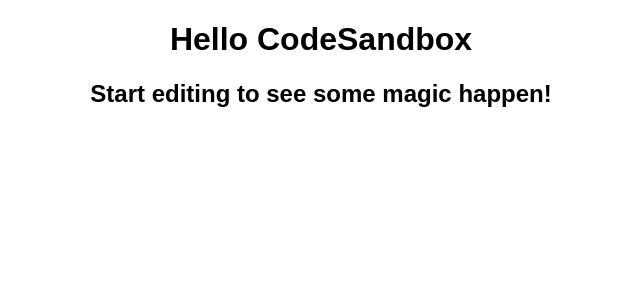
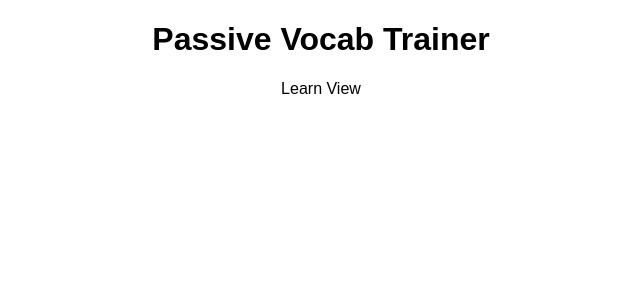
Before and after one commit to bjoernkuehne/PassiveVocabTrainer, a React (Create React App) app: page / in a window 1280 px wide. Shown: the top 300 px of the page, without its empty margins (319-959 px from the left). Built offline with nearby package versions, Linux system fonts and the light colour scheme.

Commit message:
created utils and some basic interfaces

```diff
--- a/public/index.html
+++ b/public/index.html
@@ -20,7 +20,7 @@
       work correctly both with client-side routing and a non-root public URL.
       Learn how to configure a non-root public URL by running `npm run build`.
     -->
-	<title>React App</title>
+	<title>Passive Vocab Trainer</title>
 </head>
 
 <body>
--- a/src/App.tsx
+++ b/src/App.tsx
@@ -1,10 +1,12 @@
+import LearnView from "./components/LearnView";
 import "./styles.css";
 
 export default function App() {
+
   return (
     <div className="App">
-      <h1>Hello CodeSandbox</h1>
-      <h2>Start editing to see some magic happen!</h2>
+      <h1>Passive Vocab Trainer</h1>
+      <LearnView />
     </div>
   );
 }
--- /dev/null
+++ b/src/components/LearnView.tsx
@@ -0,0 +1,5 @@
+const LearnView = () => {
+    return <div>Learn View</div>
+}
+
+export default LearnView
--- /dev/null
+++ b/src/interfaces/Vocab.tsx
@@ -0,0 +1,6 @@
+export default interface IVocab {
+    id: number
+    targetLanguage: string
+    translation: string
+    timesSeen: number
+}
--- /dev/null
+++ b/src/utils/utils.ts
@@ -0,0 +1,2 @@
+export const createRange = (start: number, end: number, arr: number[] = []): number[] =>
+    start > end ? arr : createRange(start + 1, end, [...arr, start])
```
Also changed, not shown: src/data/mock-data.ts (added, +15 -0 lines), src/interfaces/VocabSet.tsx (added, +7 -0 lines).
